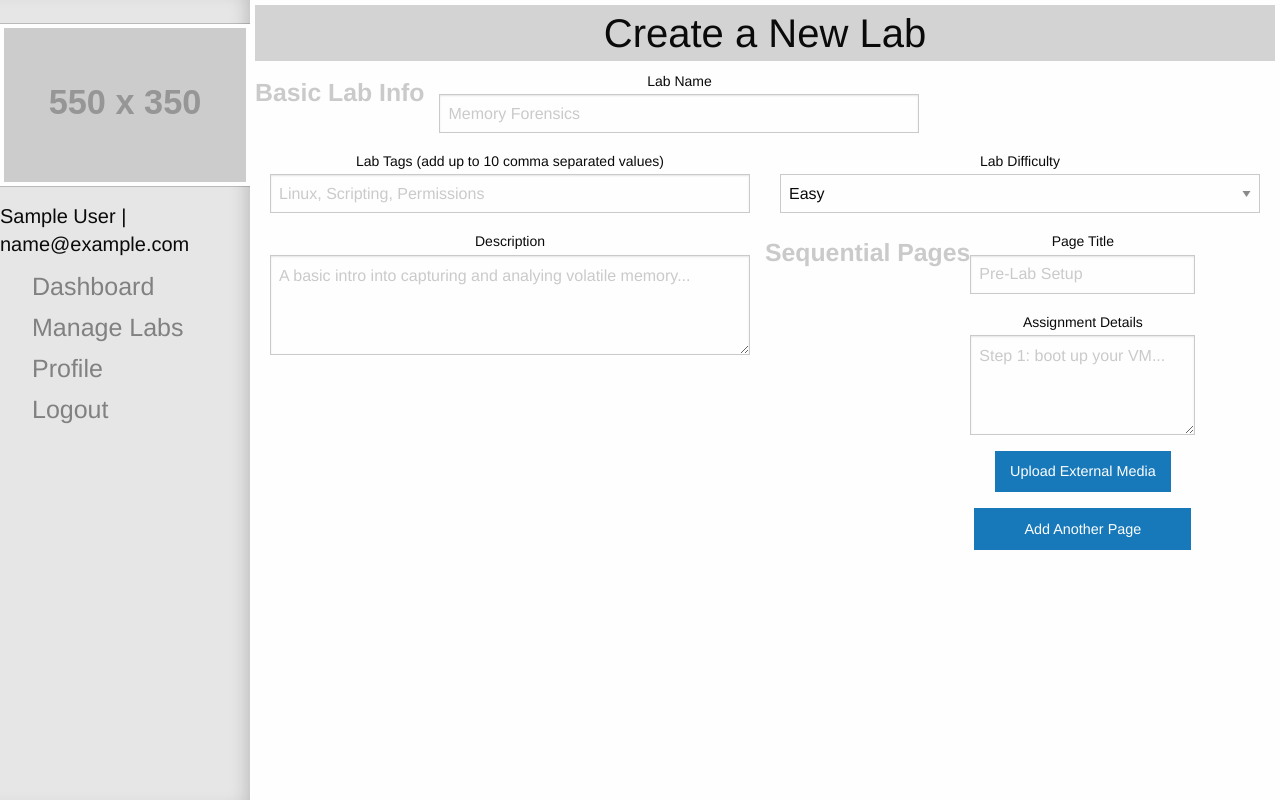
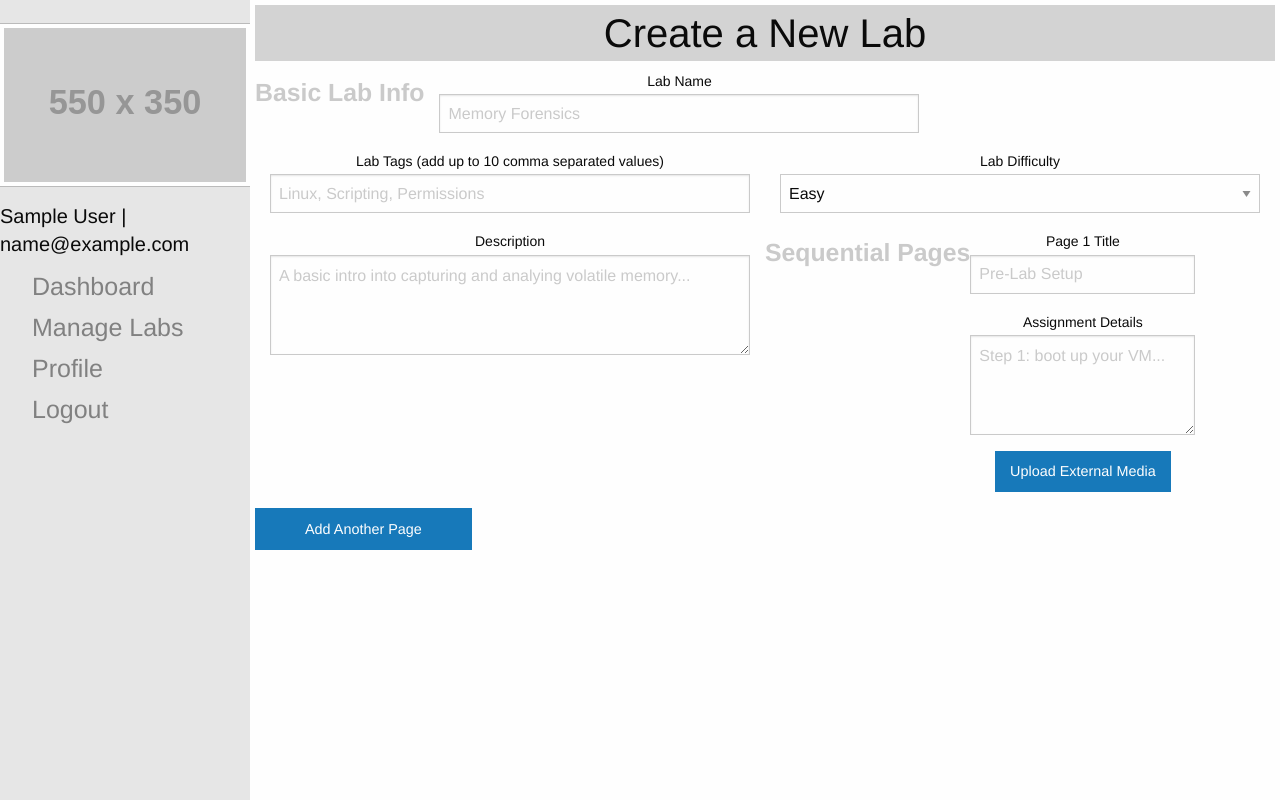
Before and after one commit to Derrezed-Fez/neuralabs, a Flask app: page /create in a window 1280 px wide. Run offline with Flask 2, Linux system fonts and the light colour scheme; the visitor is signed in with stand-in values (Sample User, id 1); grey boxes labelled with a size stand in for pictures from a placeholder-image service; some libraries are stand-ins or nearby versions.

Commit message:
Added sequential pages to the lab creation template.

```diff
--- /dev/null
+++ b/neuralabs/static/manage_lab.js
@@ -0,0 +1,9 @@
+function addLabPage() {
+  var pageCount = $('.total-page-count').length;
+  var page = `<div class="medium-6 cell"><label>Page ${pageCount + 1} Title<input type="text" placeholder="Pre-Lab Setup" name="title-p${pageCount}">
+    </label></div><div class="medium-6 cell"><label>Assignment Details<textarea style="height:100px;"
+    placeholder="Step 1: boot up your VM..." name="details-p${pageCount}"></textarea></label></div><div class="medium-6 cell">
+    <label for="fileUpload1-p${pageCount}" class="button">Upload External Media</label><input type="file" id="fileUpload1-p${pageCount}"
+    class="show-for-sr" name="fileUpload1-p${pageCount}"></div><input type="hidden" class="total-page-count"/>`;
+  $('#sequential_pages').html($('#sequential_pages').html() + page);
+}
--- a/neuralabs/templates/instructor/create.html
+++ b/neuralabs/templates/instructor/create.html
@@ -39,23 +39,29 @@
         <h3><small><strong>Sequential Pages</strong></small></h3>
         <div id="sequential_pages">
           <div class="medium-6 cell">
-            <label>Page Title
-              <input type="text" placeholder="Pre-Lab Setup">
+            <label>Page 1 Title
+              <input type="text" placeholder="Pre-Lab Setup" name="title-p1">
             </label>
           </div>
           <div class="medium-6 cell">
             <label>Assignment Details
-              <textarea style="height:100px;" placeholder="Step 1: boot up your VM..."></textarea>
+              <textarea style="height:100px;" placeholder="Step 1: boot up your VM..." name="details-p1"></textarea>
             </label>
           </div>
           <div class="medium-6 cell">
-            <label for="fileUpload1" class="button">Upload External Media</label>
-            <input type="file" id="fileUpload1" class="show-for-sr">
+            <label for="fileUpload1-p1" class="button">Upload External Media</label>
+            <input type="file" id="fileUpload1-p1" class="show-for-sr" name="fileUpload1-p1">
           </div>
-          <input class="button" onclick="addLabPage();" value="Add Another Page"/>
+          <input type="hidden" class="total-page-count"/>
         </div>
+        <input class="button" onclick="addLabPage();" value="Add Another Page"/>
       </div>
     </form>
   </center>
 </div>
+<script
+  src="https://code.jquery.com/jquery-3.5.1.min.js"
+  integrity="sha256-9/aliU8dGd2tb6OSsuzixeV4y/faTqgFtohetphbbj0="
+  crossorigin="anonymous"></script>
+<script src="/static/manage_lab.js"></script>
 {% endblock %}
```
